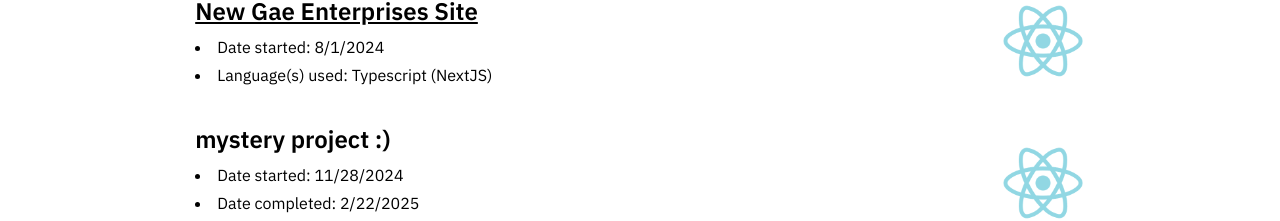
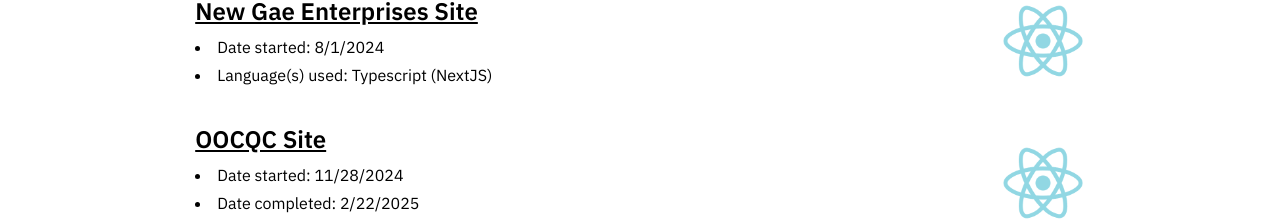
Before and after one commit to Meowcelinee/website, a Next.js app: page /projects in a window 1280 px wide. Shown: the part 1212-1433 px from the top of the page. Built offline with nearby package versions, Linux system fonts and the light colour scheme; a web font is replaced by a local one; what @catppuccin/tailwindcss would draw is missing.

Commit message:
oocqc page no longer a wip

```diff
--- a/src/data/projectData.ts
+++ b/src/data/projectData.ts
@@ -51,7 +51,8 @@ const projects: Project[] = [
         wip: true,
     },
     {
-        name: 'mystery project :)',
+        name: 'OOCQC Site',
+        link: 'https://oocqc.pages.dev/',
         language: {
             lang: Lang.TSX,
             img: '/images/lang/react.png',
@@ -60,7 +61,7 @@ const projects: Project[] = [
             start: '11/28/2024',
             complete: '2/22/2025',
         },
-        wip: true,
+        wip: false,
     },
     {
         name: 'Pylist',
```
